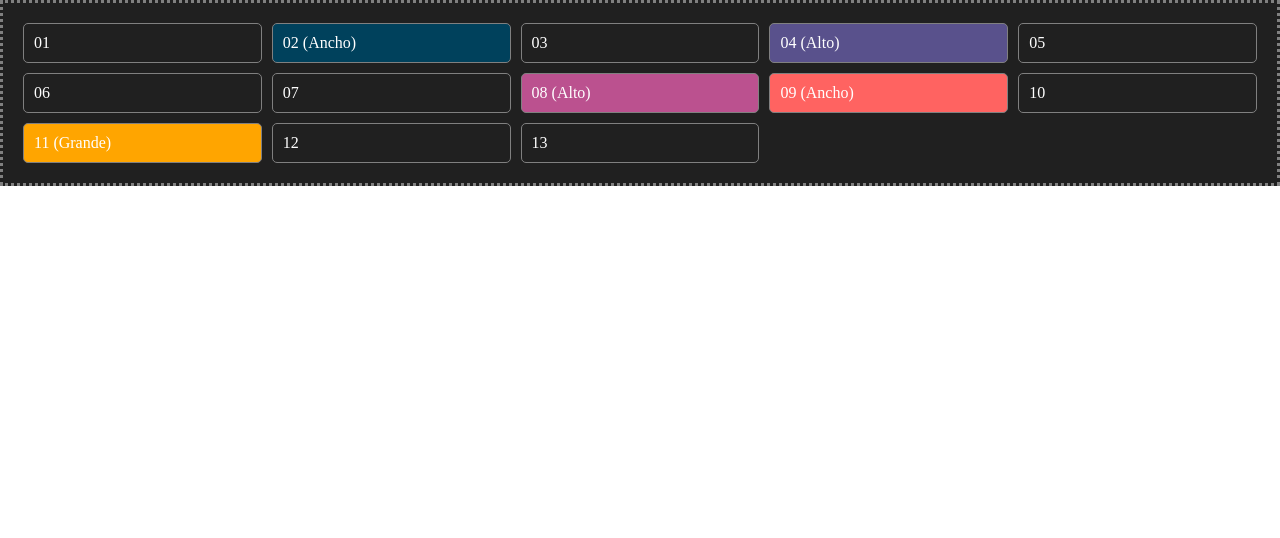
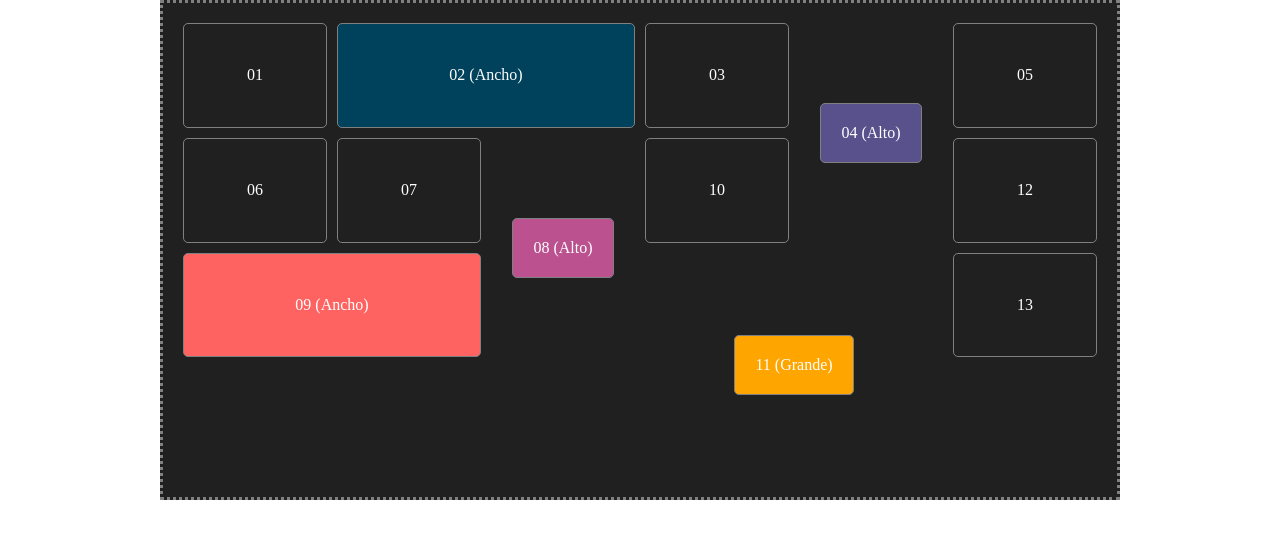
Before and after one commit to GabrielHdzDaw/Interfaces, a plain HTML site: page ejercicios/grid2/grid.html in a window 1280 px wide. Drawn offline with Linux system fonts and the light colour scheme.

Commit message:
grid2 almost done

```diff
--- a/ejercicios/grid2/style.css
+++ b/ejercicios/grid2/style.css
@@ -10,13 +10,27 @@
     background-color: #202020;
     border: 3px dotted grey;
     padding: 20px;
-    grid-template-columns: repeat(5, 1fr);
+    height: 500px;
+    width: 75%;
+    margin: 0 auto;
+    grid-template-columns: repeat(6, 1fr);
+    grid-auto-rows: auto;
+    grid-auto-flow: dense;
 
     .item {
         border: 1px solid grey;
         border-radius: 5px;
-        padding: 10px;
+        display: flex;
+        justify-content: center;
+        align-items: center;
+    }
 
+    .item-wide {
+        grid-column-start: span 2;
+    }
+
+    .item-tall {
+        grid-row-start: span 2;
     }
 
     .item-2 {
@@ -25,10 +39,14 @@
 
     .item-4 {
         background-color: #59518c;
+        place-self: center;
+        padding: 20px;
     }
 
     .item-8 {
         background-color: #bb518f;
+        place-self: center;
+        padding: 20px;
     }
 
     .item-9 {
@@ -37,5 +55,7 @@
 
     .item-11 {
         background-color: #ffa500;
+        place-self: center;
+        padding: 20px;
     }
 }
```
